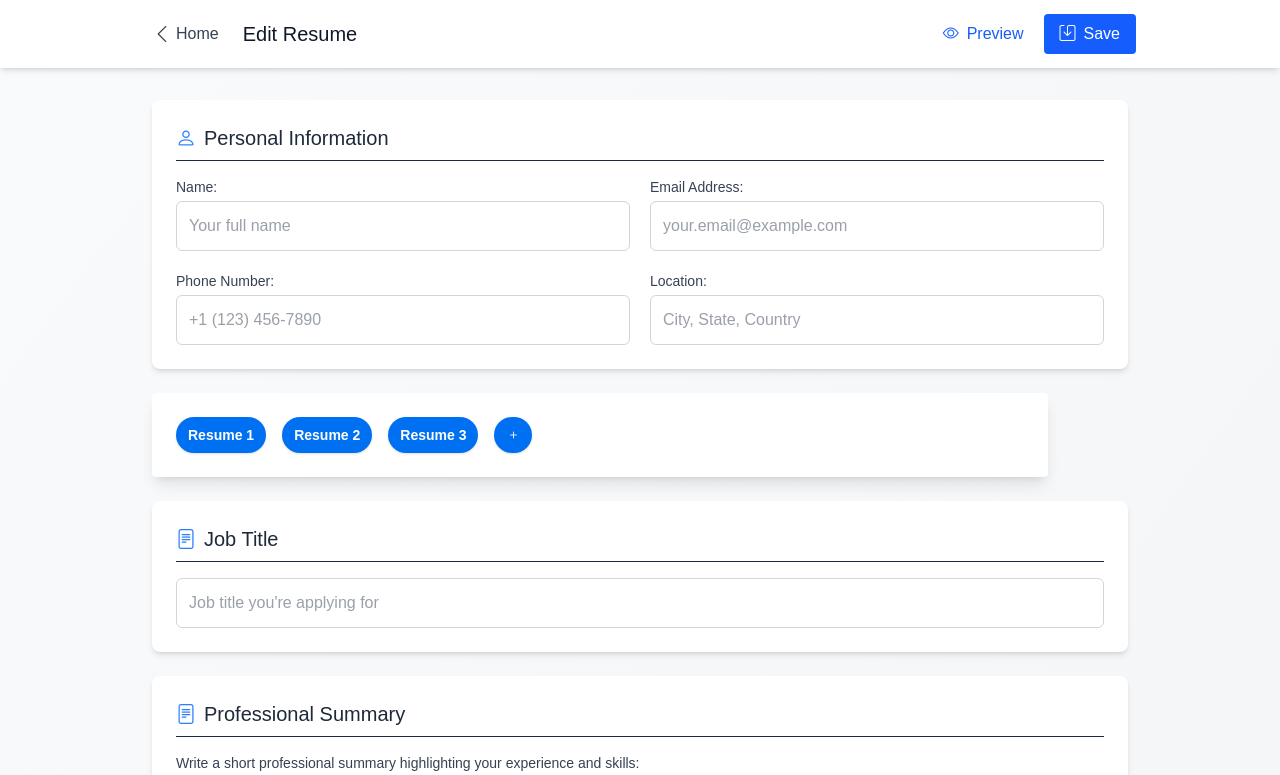
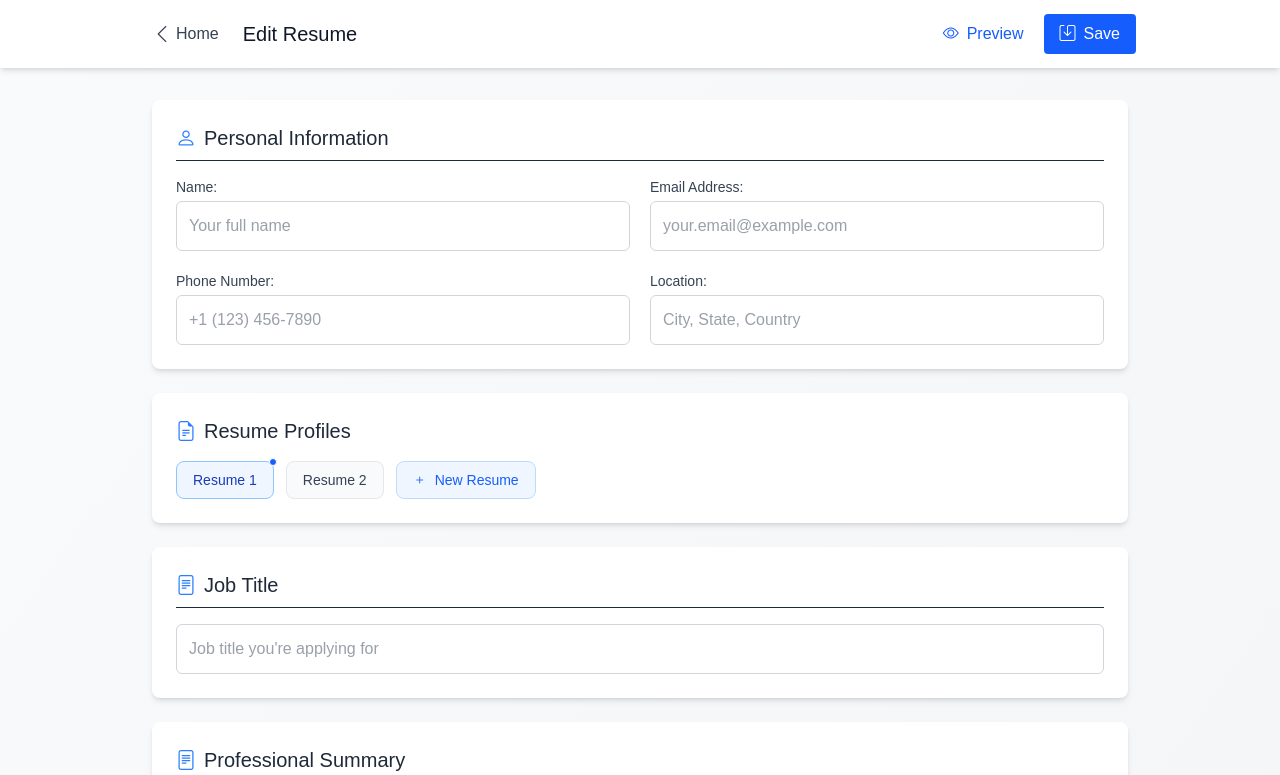
Before and after one commit to KiwiFunk/resume-builder, a Next.js app in the folder resume-app/: page /edit-details in a window 1280 px wide. Shown: the top 775 px of the page. Built offline with nearby package versions, Linux system fonts and the light colour scheme.

Commit message:
Added interactive buttons to explain functionality to placeholder dataset selector

```diff
--- a/resume-app/src/components/EditForm/DatasetSelector.js
+++ b/resume-app/src/components/EditForm/DatasetSelector.js
@@ -1,28 +1,40 @@
 export default function DatasetSelector() {
   return (
-    <div className="mt-4 p-6 bg-white rounded shadow-lg w-full max-w-4xl flex gap-4">
-                            <span
-                                className="px-3 py-2 rounded-full bg-(--accent) text-white text-sm font-semibold shadow-sm"
-                            >
-                            Resume 1
-                            </span>
-                            <span
-                                className="px-3 py-2 rounded-full bg-(--accent) text-white text-sm font-semibold shadow-sm"
-                            >
-                            Resume 2
-                            </span>
-                            <span
-                                className="px-3 py-2 rounded-full bg-(--accent) text-white text-sm font-semibold shadow-sm"
-                            >
-                            Resume 3
-                            </span>
-                            <span
-                                className="px-3 py-2 rounded-full bg-(--accent) text-white text-sm font-semibold shadow-sm"
-                            >
-                            <i className="bi bi-plus"></i>
-                            </span>
-                        </div>
+    <div className="bg-white rounded-lg shadow-md p-6 mb-6">
+      <div className="flex items-center justify-between mb-4">
+        <h2 className="text-xl font-medium text-gray-800 flex items-center">
+          <i className="bi bi-file-earmark-text mr-2 text-blue-500"></i>
+          Resume Profiles
+        </h2>
+      </div>
 
+      <div className="flex flex-wrap gap-3">
+        <button
+          type="button"
+          className="px-4 py-2 rounded-lg bg-blue-50 text-blue-800 border border-blue-300 font-medium text-sm transition-all flex items-center gap-2 relative"
+          onClick={() => {alert("This is the current dataset we are using!")}}
+        >
+          <span>Resume 1</span>
+          <span className="absolute -right-1 -top-1 w-2 h-2 bg-blue-600 rounded-full border border-white"></span>
+        </button>
 
+        <button
+          type="button"
+          className="px-4 py-2 rounded-lg bg-gray-50 text-gray-700 border border-gray-200 hover:bg-gray-100 font-medium text-sm transition-all flex items-center gap-2"
+          onClick={() => {alert("This could hold a different dataset if you were applying for multiple positions!")}}
+        >
+          <span>Resume 2</span>
+        </button>
+
+        <button
+          type="button"
+          className="px-4 py-2 rounded-lg bg-blue-50 hover:bg-blue-100 text-blue-600 border border-blue-200 font-medium text-sm transition-all flex items-center gap-2"
+          onClick={() => {alert("This button will allow you to add a new dataset!")}}
+        >
+          <i className="bi bi-plus"></i>
+          <span>New Resume</span>
+        </button>
+      </div>
+    </div>
   );
 }
```
